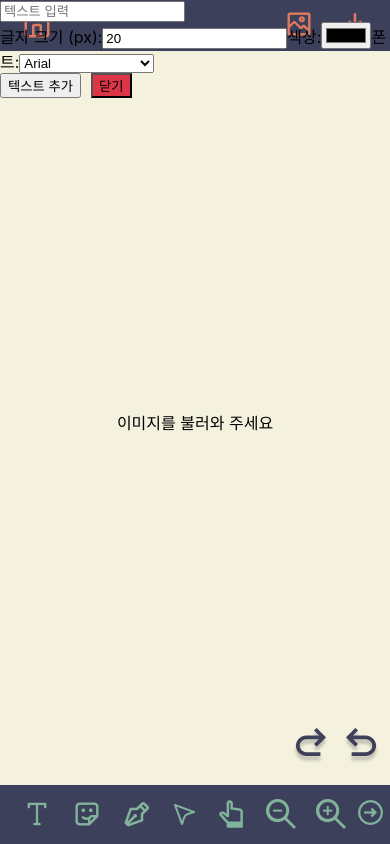
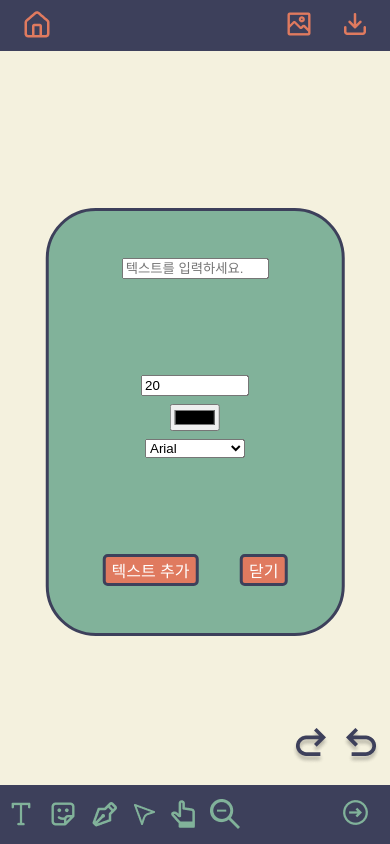
Before and after one commit to ice-youngil/ice-01, a React (Create React App) app in the folder src/: page /sketchtoolhome in a window 390 px wide. Both pictures are taken after a click on the button 37 px from the left and 814 px from the top of the page. Built offline with nearby package versions, Linux system fonts and the light colour scheme; the HTML template or start-up script is replaced by a standard one.

Commit message:
0814 home

```diff
--- a/src/assets/css/ShapeSelectionModal.css
+++ b/src/assets/css/ShapeSelectionModal.css
@@ -39,9 +39,9 @@
 }
 
 .close-button {
-  background: #dc3545;
+  background: #e07a5f;
 }
 
 .close-button:hover {
-  background: #c82333;
+  background: #e07a5f;
 }
--- a/src/assets/css/SketchHome.css
+++ b/src/assets/css/SketchHome.css
@@ -43,6 +43,7 @@
     position: fixed;
     background-color: #3d405b;
     z-index: 2; /*top-bar와 마찬가지*/
+    gap: 1rem;
 }
 
 .side-text, .side-elements, .side-pen, .side-handdler, .side-panning, .side-zoom-out, .side-zoom-in{
@@ -54,21 +55,15 @@
     border: none;
     cursor: pointer;
     color: white;
-    font-size: 1rem;
+    gap: 1rem;
 } /* 사이드바 하위 개체(텍스트,지우개,펜,요소,핸들러) */
 
-.canvas-container {
-    display: block;/* 이미지 노출 영역 지정 할 수 있게 */
-    overflow: hidden;/* 컨테이너 영역보다 큰 이미지는 스크롤 할 수 있게 */
-    position: fixed;/* 모바일 및 웹 두가지 화면에서 개별 지정할 수 있게 */
-    align-items: center;/* 수직 중앙 정렬 */
-    justify-items: center;/* 수평 중앙 정렬 */
-    z-index: 1;/* top,side보다는 우선순위 다르게 */
+.canvas-window {
+    z-index: 1;
     background-color: #f4f1de;
 }
 
 /* 변경한 CSS Redo-Button이 추가되면서 바뀜 web에서는 위치와 mobile에서 위치가 다름 */
-
 
 .control-button {
     z-index: 2;
@@ -84,17 +79,19 @@
     transform: translate(-50%, -50%);
 }
 
-.canvas-container canvas {
-    position: absolute;
+.canvas-container > canvas{
+    /* position: absolute; */
     border: 1px solid #ddd;
-    cursor: grab; /* 기본 커서 스타일 */
-    transition: transform 0.2s ease; /* 부드러운 이동을 위한 트랜지션 */
+    cursor: grab;
+    transition: transform 0.2s ease;
     border: 5px solid black;
+    display: flex;
 }
 
 .inactive-canvas {
     display: none;
 }
+
 
 @media only screen and (max-width: 1000px) {
     .side-bar {
@@ -111,8 +108,7 @@
     .side-function {
         display: flex;
         flex-direction: row;
-        margin-left: 1rem;
-        gap: 0.5em;
+        gap: 0em;
     }
 
     .side-apply {
@@ -122,11 +118,22 @@
         border: none;
     }
 
-    .canvas-container{
-        height: calc(100vh);
+    .canvas-window {
+        position: relative;
+        height: calc(87vh);
         width: calc(100vw);
-        left: 0px;
-        top: 0px;
+        top: 6vh;
+        display: flex;
+        justify-content: center;
+        align-items: center;
+    }
+
+    .canvas-container > canvas {
+        border: 1px solid #ddd;
+        cursor: grab;
+        transition: transform 0.2s ease;
+        border: 5px solid black;
+        transform: translate(12.5%, 5%);
     }
 
     .control-button {
@@ -134,6 +141,7 @@
         bottom: 9%;
         right: 1%;
     }
+
     .undo-button, .redo-button{
         z-index: 2;
         border: none;
@@ -168,24 +176,29 @@
         margin-bottom: 1rem;
     }
 
-    .canvas-container{
-        height: calc(100vh);
-        width: calc(100vw);
-        left: 0px;
-        top: 0px;
+    .canvas-window {
+        position: relative;
+        height: calc(94vh);
+        width: calc(93vw);
+        top: 6vh;
+        left: 7vw;
+        display: flex;
+        justify-content: center;
+        align-items: center;
+    }
+
+    .canvas-container > canvas {
+        border: 1px solid #ddd;
+        cursor: grab;
+        transition: transform 0.2s ease;
+        border: 5px solid black;
+        transform: translate(12.5%, 5%);
     }
 
     .control-button {
         position: fixed;
         bottom: 1%;
         right: 1%;
-        margin-right: 1rem;
-
-    }
-    .redo-button{
-        position: fixed;
-        bottom: 1%;
-        right: 3%;
         margin-right: 1rem;
     }
 
@@ -197,3 +210,10 @@
     }
 
 } /* 웹 화면 대응 */
+
+@media only screen and (max-width: 500px) {
+    .side-function {
+        width: 250px;
+        overflow-x: auto;
+    }
+} /* 모바일 사이드바 스크롤 환경*/
--- a/src/assets/css/ToolSettings.css
+++ b/src/assets/css/ToolSettings.css
@@ -1,12 +1,85 @@
-/*화면 컨테이너 영역*/
-/* .text-tool-container, .emoji-settings, .tool-settings {
-
-} */
+.wrapper {
+  background-color: #81b29a;
+  border-radius: 50px;
+  border-style: solid;
+  border-color: #3d405b;
+}
 
 @media only screen and (max-width: 1000px) {
   .wrapper {
+    display: flex;
+    justify-content: center;
+    align-items: center;
+    min-width: 75vw;
+    min-height: 50vh;
     z-index: 3;
     position: fixed;
+    top: 50%;
+    left: 50%;
+    transform: translate(-50%, -50%);
+  }
+
+  /* 텍스트 css 영역*/
+  .text-settings {
+    min-width: 50%;
+    display: flex;
+    justify-content: center;
+    flex-direction: column;
+    gap: 6rem;
+  }
+
+  #text-input {
+    width: 75%;
+    margin: auto;
+  }
+
+  .text-select {
+    display: flex;
+    flex-direction: column;
+    align-items: center;
+    gap: 0.5rem;
+  }
+
+  #text-px, .text-font {
+    width: 100px;
+  }
+
+  .text-button {
+    display: flex;
+    justify-content: space-between;
+  }
+
+  .text-apply, .close-button {
+    background-color: #e07a5f;
+    border: none;
+    border-radius: 5px;
+    border-style: solid;
+    border-color: #3d405b;
+    border-width: medium;
+    color: white;
+    font-size: 1rem;
+  }
+
+  /* 이모지 css 영역 */
+  .emoji-settings {
+    min-width: 50%;
+    min-height: 75%;
+    display: flex;
+    justify-content: center;
+    flex-direction: column;
+    gap: 1rem;
+    align-items: center;
+  }
+
+  /*  */
+  .pen-settings {
+    min-width: 50%;
+    min-height: 50%;
+    display: flex;
+    justify-content: center;
+    flex-direction: column;
+    gap: 6rem;
+    align-items: center;
   }
 }
 
--- a/src/components/PenSettings.jsx
+++ b/src/components/PenSettings.jsx
@@ -21,7 +21,6 @@ const PenSettings = ({
         className="tool-size-slider"
       />
       <div className="color-picker-container">
-        <label>색상</label>
         <input
           type="color"
           value={selectedColor}
--- a/src/components/TextSettings.jsx
+++ b/src/components/TextSettings.jsx
@@ -47,51 +47,48 @@ const TextSettings = ({ onAddText, selectedText, canvasWidth, canvasHeight, clos
   return (
       <div className="text-settings">
         <input
+          id="text-input"
           type="text"
           value={text}
           onChange={(e) => setText(e.target.value)}
-          placeholder="텍스트 입력"
+          placeholder="텍스트를 입력하세요."
         />
+
         <div className="text-select">
-          <label>
-            글자 크기 (px):
           <input
+            id="text-px"
             type="number"
             value={fontSize}
             onChange={(e) => setFontSize(parseInt(e.target.value) || 20)} // 기본값 설정
             step="1"
             min="1"
           />
-          </label>
-          <label>
-            색상:
           <input
+            id="text-color"
             type="color"
             value={color}
             onChange={(e) => setColor(e.target.value)}
           />
-          </label>
-          <label>
-            폰트:
-            <select
+          <select name="font" className="text-font"
             value={fontFamily}
-              onChange={(e) => setFontFamily(e.target.value)}
-            >
+            onChange={(e) => setFontFamily(e.target.value)}>
             <option value="Arial">Arial</option>
             <option value="Courier New">Courier New</option>
             <option value="Georgia">Georgia</option>
             <option value="Times New Roman">Times New Roman</option>
             <option value="Verdana">Verdana</option>
           </select>
-          </label>
         </div>
-        <button onClick={handleAddText}>
+
+        <div className="text-button">
+          <button className="text-apply"onClick={handleAddText}>
             {selectedText ? '텍스트 수정' : '텍스트 추가'}
           </button>
           <button className="close-button" onClick={closeSettings}>
             닫기
           </button>
         </div>
+      </div>
   );
 };
 
--- a/src/pages/CanvasComponent.jsx
+++ b/src/pages/CanvasComponent.jsx
@@ -157,17 +157,16 @@ const CanvasComponent = forwardRef(({
     const canvasContainer = document.querySelector('.canvas-container');
 
     if (image && canvasContainer) {
-      canvasContainer.style.position = 'relative';
-      canvasContainer.style.overflow = 'hidden';
-      canvasContainer.style.display = 'flex';
-      canvasContainer.style.alignItems = 'center';
-      canvasContainer.style.justifyContent = 'center';
-      canvasContainer.style.transformOrigin = 'center center';
+      // canvasContainer.style.overflow = 'hidden';
+      // canvasContainer.style.display = 'flex';
+      // canvasContainer.style.alignItems = 'center';
+      // canvasContainer.style.justifyContent = 'center';
+      // canvasContainer.style.transformOrigin = 'center center';
     }
   }, [image]);
 
   return (
-    <div className="canvas-container">
+    <div className="canvas-window">
       <canvas ref={canvasRef} className={image ? 'active-canvas' : 'inactive-canvas'} />
       {!image && <div className="placeholder">이미지를 불러와 주세요</div>}
     </div>
--- a/src/pages/SketchToolHome.jsx
+++ b/src/pages/SketchToolHome.jsx
@@ -263,8 +263,8 @@ const SketchToolHome = () => {
           <SidebarButton icon={textIcon} label="side-text" onClick={() => handleButtonClick('text')} />
           <SidebarButton icon={elementIcon} label="side-elements" onClick={() => handleButtonClick('emoji')} />
           <SidebarButton icon={penIcon} label="side-pen" onClick={() => handleButtonClick('pen')} />
-          <SidebarButton icon={handIcon} label="side-handdler" onClick={() => handleButtonClick('hand')} />
-          <SidebarButton icon={panningIcon} label="side-panning" onClick={() => handleButtonClick('panning')} />
+          <SidebarButton icon={handIcon} label="side-handdler" onClick={() => setSelectedTool('hand')} />
+          <SidebarButton icon={panningIcon} label="side-panning" onClick={() => setSelectedTool('panning')} />
           <SidebarButton icon={OutIcon} label="side-zoom-out" onClick={() => handleZoom(false)}/>
           <SidebarButton icon={InIcon} label="side-zoom-in" onClick={() => handleZoom(true)}/>
         </div>
@@ -295,7 +295,10 @@ const SketchToolHome = () => {
             closeSettings={closeSettings}
           />
         )}
+
       </div>  }
+
+
 
       <ShapeSelectionModal
         isOpen={isModalOpen}
```
Lines whose indentation alone changed are shown as unchanged.
